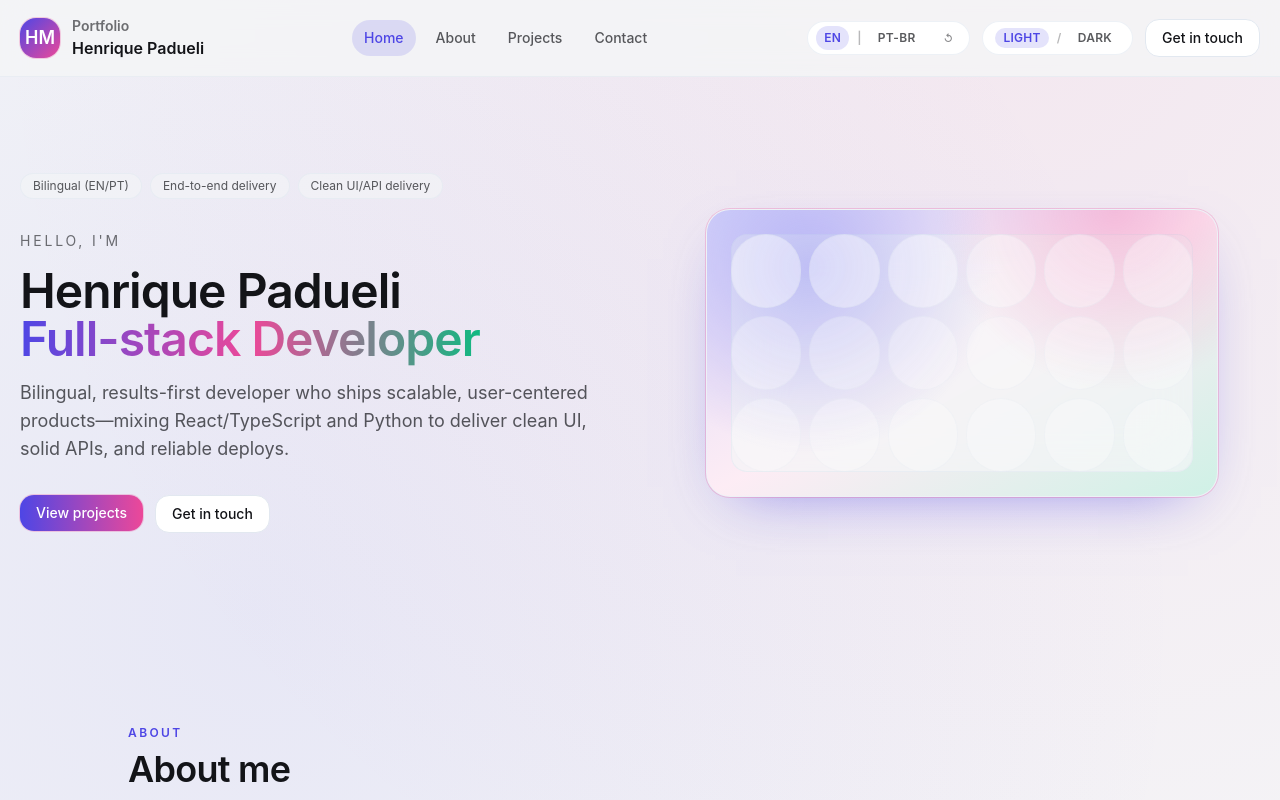
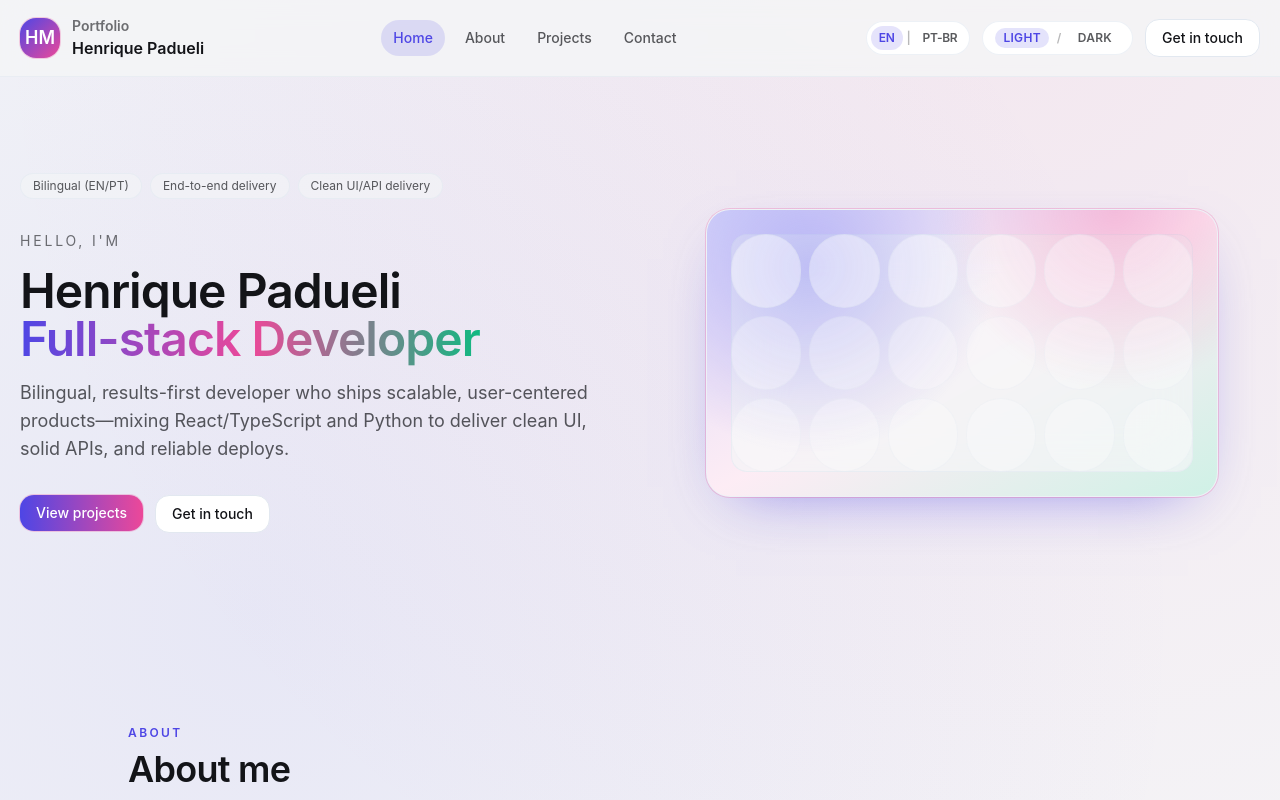
Before and after one commit to henriquepaduelim/Portfolio, a Next.js app: page / in a window 1280 px wide. Shown: the top 800 px of the page. Built offline with nearby package versions, Linux system fonts and the light colour scheme.

Commit message:
language switcher button

```diff
--- a/components/layout/LanguageSwitcher.tsx
+++ b/components/layout/LanguageSwitcher.tsx
@@ -8,7 +8,7 @@ export default function LanguageSwitcher() {
   const t = useTranslation();
 
   return (
-    <div className="flex items-center gap-2 rounded-full border border-border/60 bg-card px-2 py-1 text-xs font-semibold uppercase tracking-wide text-foreground/70">
+    <div className="inline-flex w-fit items-center gap-1 rounded-full border border-border/60 bg-card px-1 py-1 text-xs font-semibold uppercase tracking-tight text-foreground/70">
       <button
         type="button"
         onClick={() => setLocale("en")}
@@ -30,14 +30,6 @@ export default function LanguageSwitcher() {
       >
         {t.language.pt}
       </button>
-      <button
-        type="button"
-        aria-label={t.language.label}
-        onClick={toggleLocale}
-        className="ml-1 hidden rounded-full px-2 py-1 text-[10px] font-semibold text-foreground/50 transition hover:text-primary sm:block"
-      >
-        ↺
-      </button>
     </div>
   );
 }
--- a/locales/pt/common.ts
+++ b/locales/pt/common.ts
@@ -15,7 +15,7 @@ export const pt = {
     subtitle:
       "Desenvolvedor Full-Stack bilíngue, focado em produtos escaláveis e centrados no usuário — unindo React/TypeScript e Node/Python para UI refinada, APIs sólidas e deploys confiáveis.",
     primaryCta: "Ver projetos",
-    secondaryCta: "Falar comigo"
+    secondaryCta: "Entrar em contato"
   },
   about: {
     title: "Sobre mim",
```
